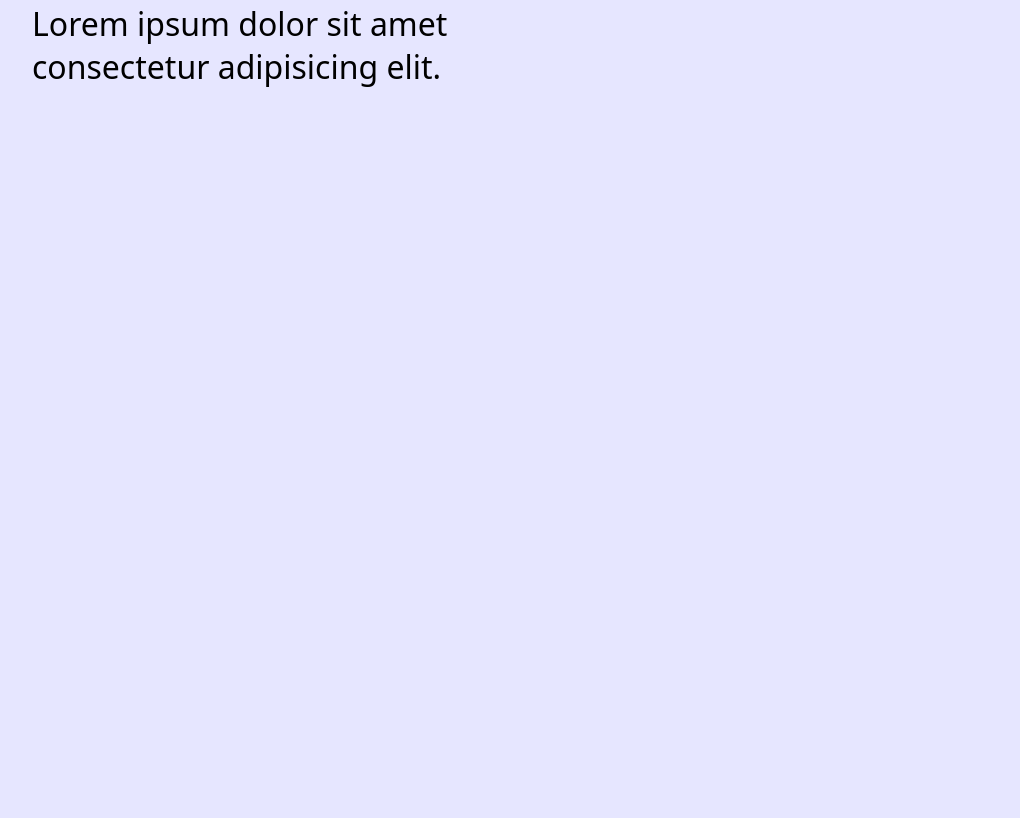
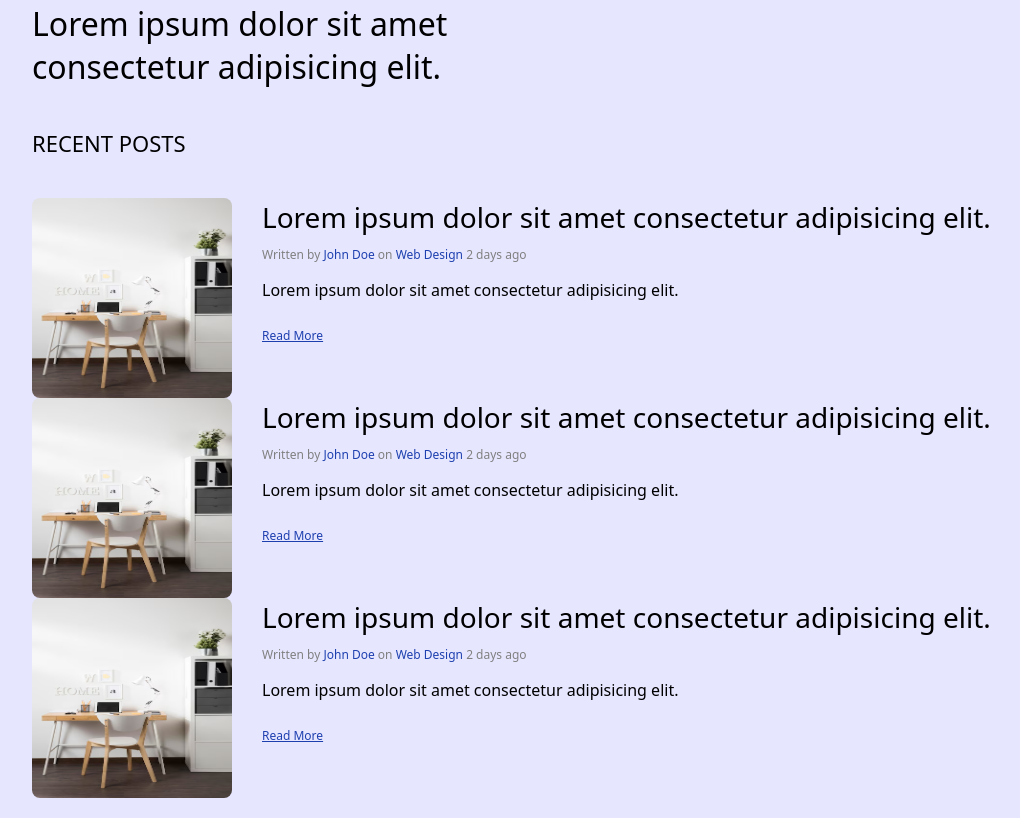
Before and after one commit to furkanketenci/fullstack-blog-app, a Next.js app: page / in a window 1280 px wide. Shown: the part 1000-1818 px from the top of the page, without its empty margins (96-1116 px from the left). Before the commit the page ends 1108 px from the top, so only its background shows below. Built offline with nearby package versions, Linux system fonts and the light colour scheme; no server answers.

Commit message:
Post List Area Fixes #5

```diff
--- /dev/null
+++ b/app/components/PostList/index.module.css
@@ -0,0 +1,40 @@
+.postListContainer{
+    margin-top: 40px;
+}
+.generalTitle{
+    margin-bottom: 40px;
+    font-weight: 300;
+    font-size: 22px;
+}
+.postListWrapper{
+    display: flex;
+}
+.postImage{
+    border-radius: 8px;
+    margin-right: 30px;
+}
+.desc{
+    font-size: 28px;
+    font-weight: 500;
+    margin-bottom: 10px;
+}
+.subDesc{
+    font-size: 12px;
+    color: gray;
+    font-weight: 400;
+}
+.spesificPart{
+    color: #1e40af;
+    font-size: 12px;
+}
+.content{
+    margin-top: 16px;
+    font-weight: 400;
+    font-size: 16px;
+    margin-bottom: 26px;
+}
+.readMore{
+    color: #1e40af;
+    font-size: 12px;
+    text-decoration: underline;
+}
--- /dev/null
+++ b/app/components/PostList/index.tsx
@@ -0,0 +1,67 @@
+import React from "react";
+import styles from "./index.module.css";
+import Image from "next/image";
+import Link from "next/link";
+
+
+const postList = [
+    {
+        imgSrc: "/assets/images/big.avif",
+        topic: "Web Design",
+        publishedDate: "2 days ago",
+        author: "John Doe",
+        href: "/",
+        desc: "Lorem ipsum dolor sit amet consectetur adipisicing elit.",
+    },
+    {
+        imgSrc: "/assets/images/big.avif",
+        topic: "Web Design",
+        publishedDate: "2 days ago",
+        author: "John Doe",
+        href: "/",
+        desc: "Lorem ipsum dolor sit amet consectetur adipisicing elit.",
+    },
+    {
+        imgSrc: "/assets/images/big.avif",
+        topic: "Web Design",
+        publishedDate: "2 days ago",
+        author: "John Doe",
+        href: "/",
+        desc: "Lorem ipsum dolor sit amet consectetur adipisicing elit.",
+    },
+]
+
+const PostList = () => {
+
+    return (
+        <div className={styles.postListContainer}>
+            <div className={styles.generalTitle}>RECENT POSTS</div>
+            <div>
+                {
+                    postList.map((post) => {
+                        return (
+                            <Link href={"/posts/test"} >
+                                <div className={styles.postListWrapper}>
+                                    <Image
+                                        className={styles.postImage}
+                                        src={post.imgSrc}
+                                        width={200}
+                                        height={200}
+                                        alt="post-image" />
+                                    <div>
+                                        <div className={styles.desc}>{post.desc}</div>
+                                        <div className={styles.subDesc}>Written by <span className={styles.spesificPart}>{post.author}</span> on <span className={styles.spesificPart}>{post.topic}</span> <span>{post.publishedDate}</span></div>
+                                        <div className={styles.content}>{post.desc}</div>
+                                        <div className={styles.readMore}>Read More</div>
+                                    </div>
+                                </div>
+                            </Link>
+                        )
+                    })
+                }
+            </div>
+        </div>
+    )
+}
+
+export default PostList
--- a/app/page.tsx
+++ b/app/page.tsx
@@ -3,6 +3,7 @@ import Introduction from './components/Introduction';
 import BreadCrumb from './components/BreadCrumb';
 import MainCategories from './components/MainCategories';
 import FeaturedPosts from './components/FeaturedPosts';
+import PostList from './components/PostList';
 
 export default function Home() {
   return (
@@ -11,6 +12,7 @@ export default function Home() {
       <Introduction />
       <MainCategories />
       <FeaturedPosts />
+      <PostList />
     </div>
   )
 }
```
